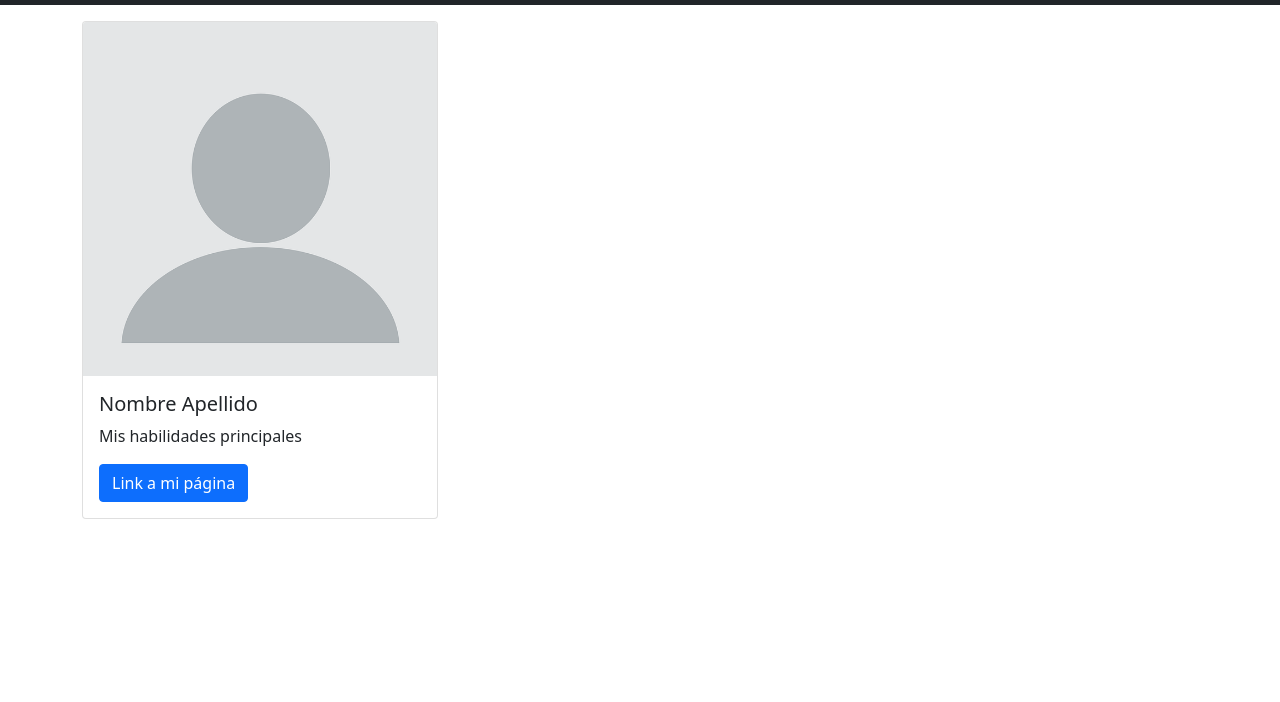
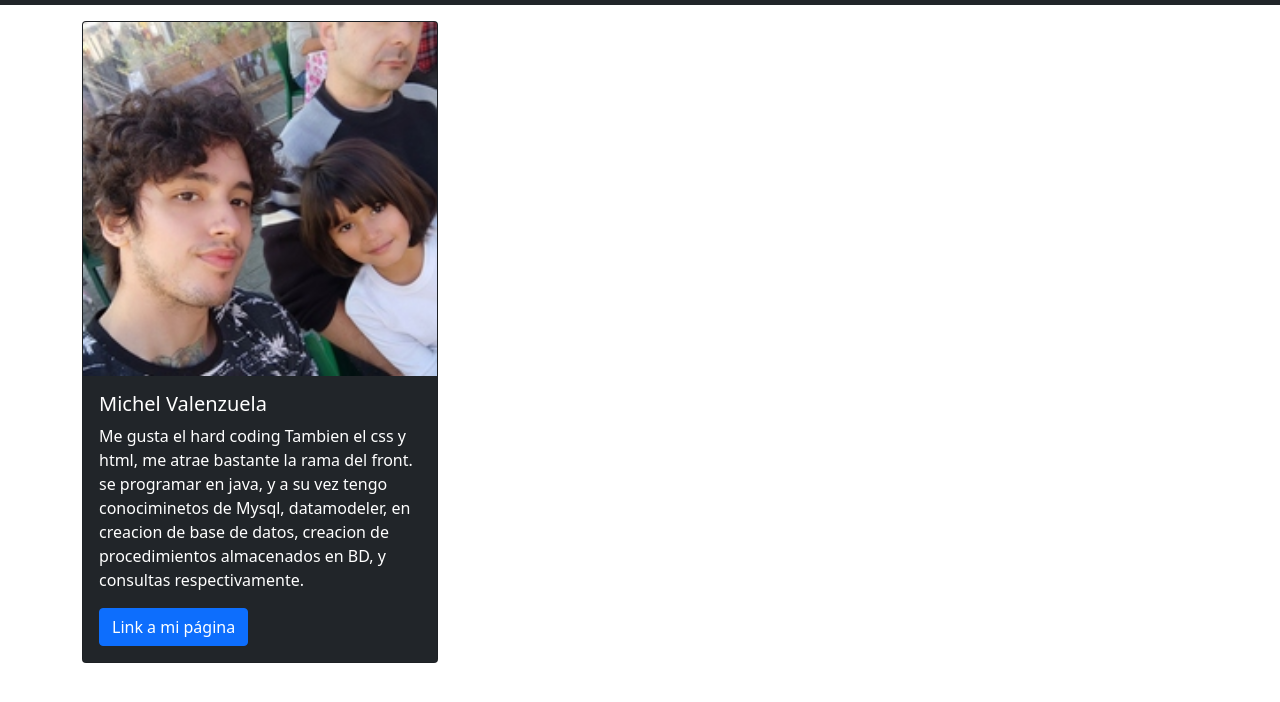
Before and after one commit to KarlHeitmann/g49_talentos, a plain HTML site: page index.html in a window 1280 px wide. Shown: the part 60-762 px from the top of the page. Drawn offline with nearby package versions, Linux system fonts and the light colour scheme.

Commit message:
adicion de carta de presentacion

```diff
--- a/index.html
+++ b/index.html
@@ -40,11 +40,15 @@
     <div class="container">
       <div class="row my-3">
         <div class="col-sm-4">
-          <div class="card">
-            <img src="./assets/img/blank-profile-picture-973460_640.png" class="card-img-top" alt="Blank profile">
+          <div class="card  text-white bg-dark">
+            <img src="./assets/img/michel_valenzuela.jpg" class="card-img-top" alt="Blank profile">
             <div class="card-body">
-              <h5 class="card-title">Nombre Apellido</h5>
-              <p class="card-text">Mis habilidades principales</p>
+              <h5 class="card-title">Michel Valenzuela</h5>
+              <p class="card-text">Me gusta el hard coding
+                Tambien el css y html, me atrae bastante la rama del front.
+                se programar en java, y a su vez tengo conociminetos de Mysql,
+                datamodeler, en creacion de base de datos, creacion de procedimientos almacenados en BD, y consultas respectivamente.
+              </p>
               <a href="#" class="btn btn-primary">Link a mi página</a>
             </div>
           </div>
```
Also changed, not shown: assets/img/blank-profile-picture-973460_640.png (deleted), assets/img/michel_valenzuela.jpg (added).
